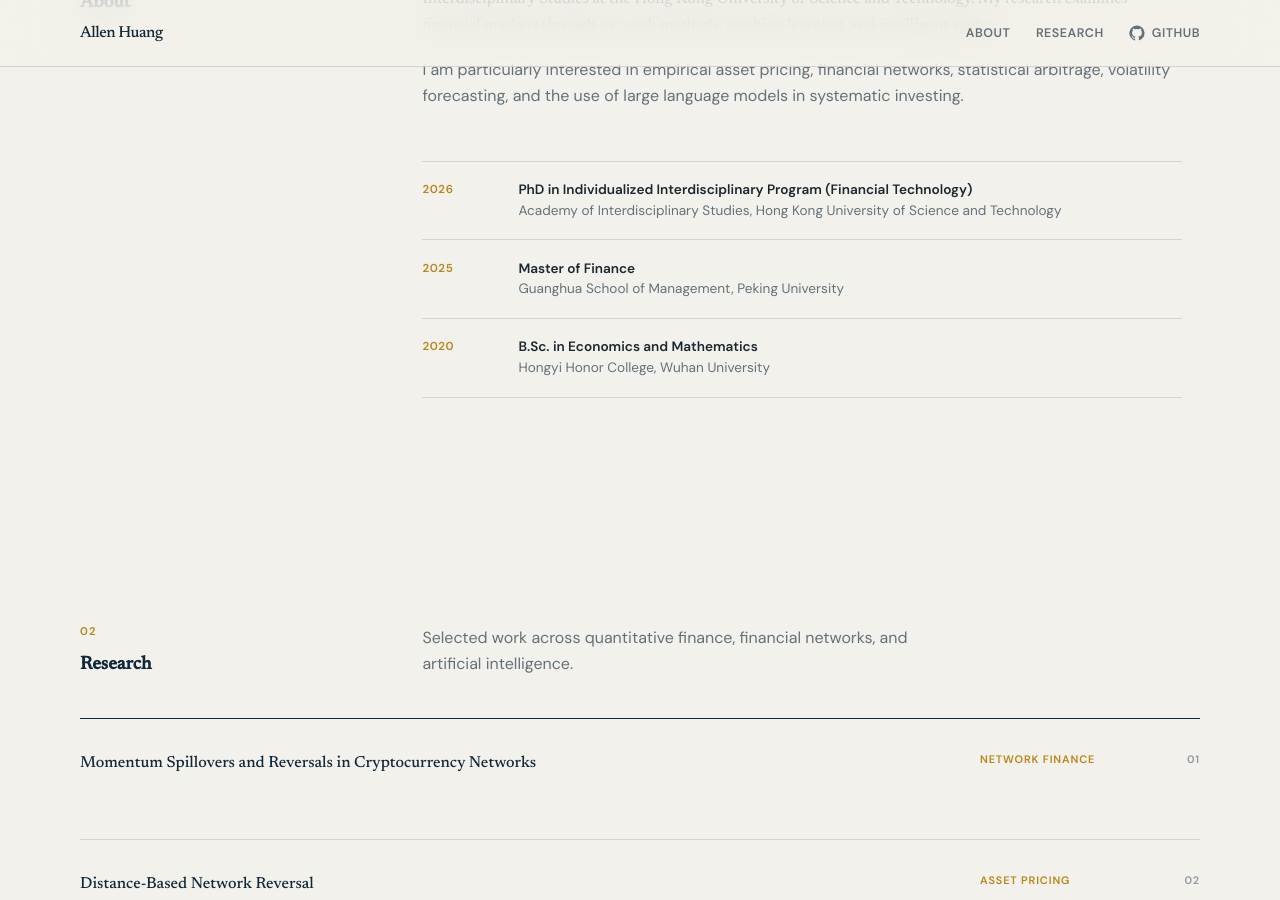
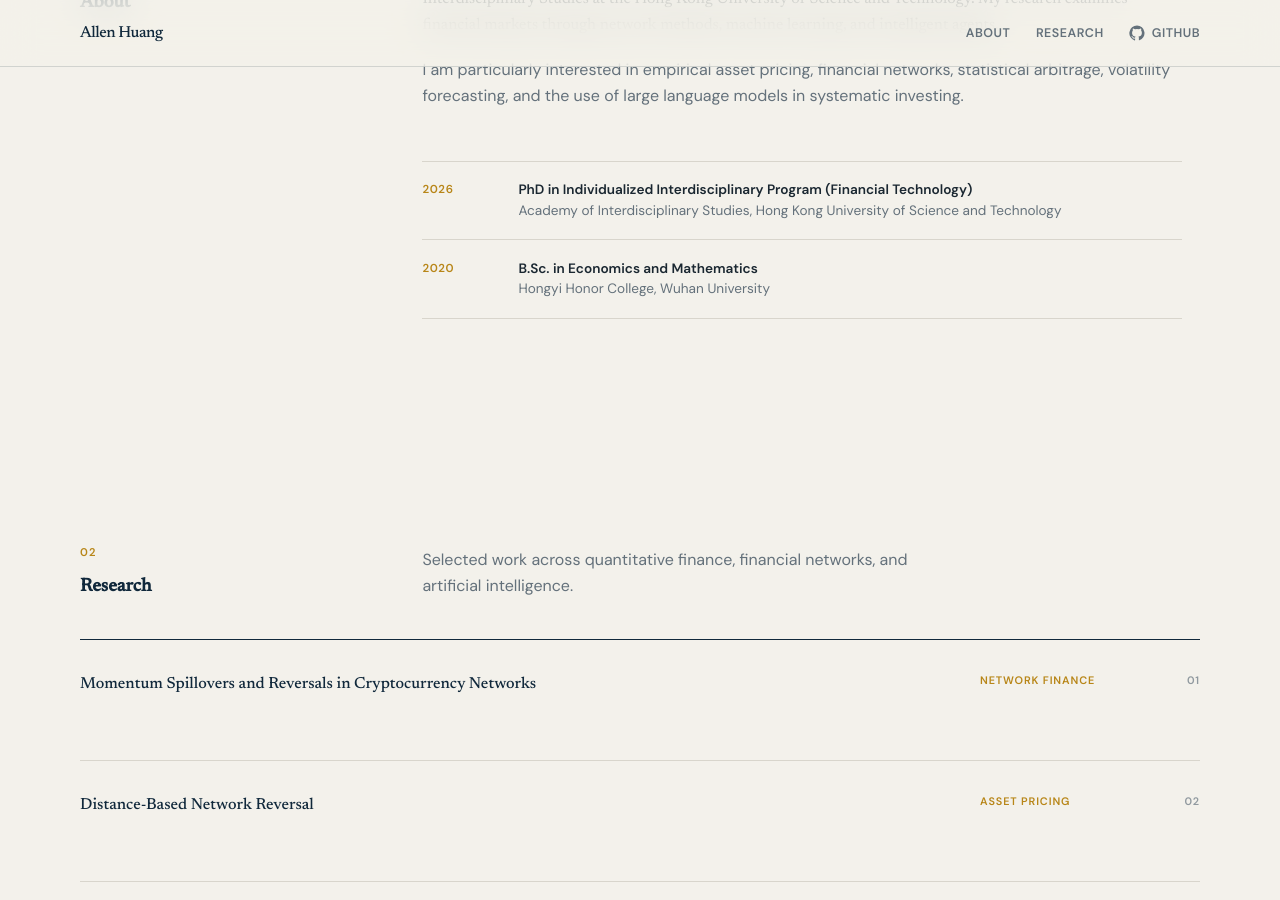
Before and after one commit to allenh16/allenh16.github.io, a Jekyll site: the page built from index.md, in a window 1280 px wide and 900 px high, scrolled down 706 px. Built offline with Jekyll 4.4.1, drawn with Linux system fonts in a browser that asks for light colours.

Commit message:
Remove master's degree from homepage

```diff
--- a/index.md
+++ b/index.md
@@ -42,7 +42,6 @@ layout: homepage
     <p>I am particularly interested in empirical asset pricing, financial networks, statistical arbitrage, volatility forecasting, and the use of large language models in systematic investing.</p>
     <div class="education" aria-label="Education">
       <div><span>2026</span><p><strong>PhD in Individualized Interdisciplinary Program (Financial Technology)</strong><br>Academy of Interdisciplinary Studies, Hong Kong University of Science and Technology</p></div>
-      <div><span>2025</span><p><strong>Master of Finance</strong><br>Guanghua School of Management, Peking University</p></div>
       <div><span>2020</span><p><strong>B.Sc. in Economics and Mathematics</strong><br>Hongyi Honor College, Wuhan University</p></div>
     </div>
   </div>
```
